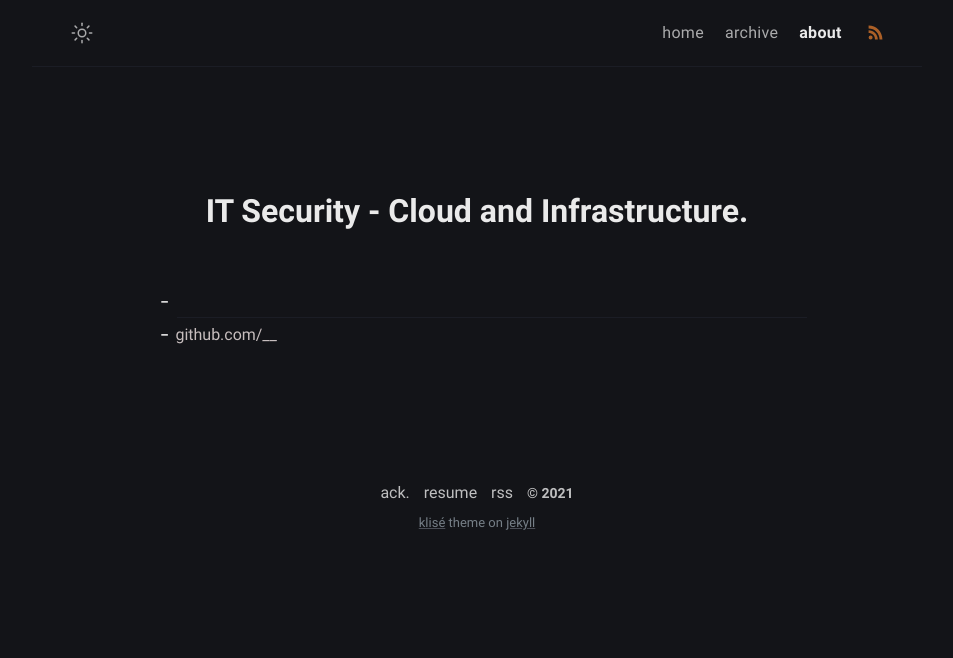
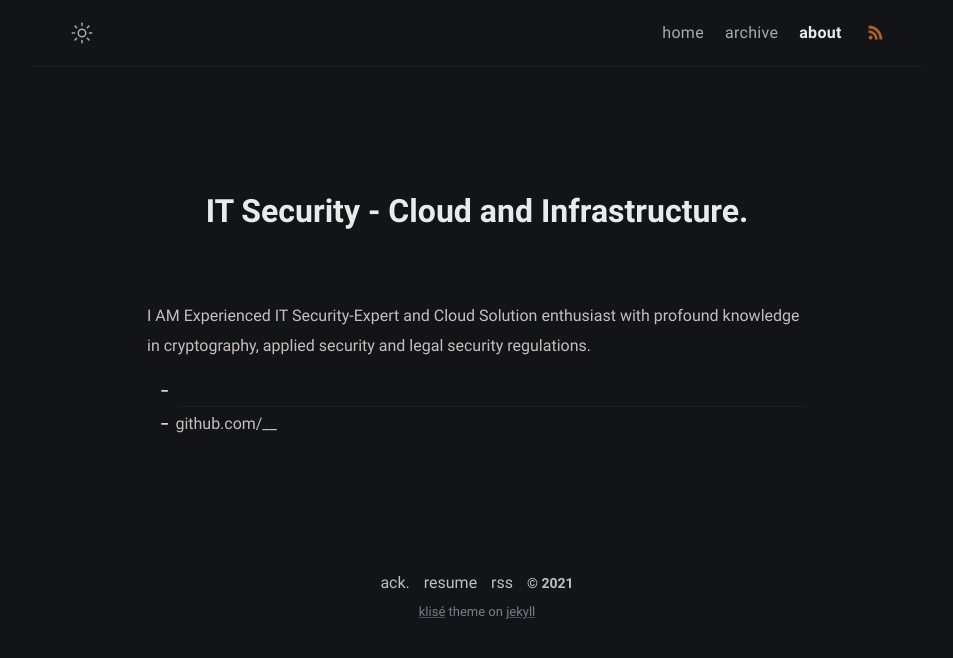
Before and after one commit to securebitAsif/fabulous-jupiter-8f84d, a Jekyll site: the page built from about.md, in a window 1280 px wide. Shown: the top 658 px of the page, without its empty margins (163-1116 px from the left). Built offline with Jekyll 4.4.1, drawn with Linux system fonts in a browser that asks for light colours.

Commit message:
about.md: changed

```diff
--- a/about.md
+++ b/about.md
@@ -6,7 +6,8 @@ excerpt: Hello peeps, I'm student of computer science from Banyuwangi, living in
 comments: false
 ---
 
-
+I AM
+Experienced IT Security-Expert and Cloud Solution enthusiast with profound knowledge in cryptography, applied security and legal security regulations.
 
 - {{ site.author.email }}
 - github.com/{{ site.author.github }}
```
